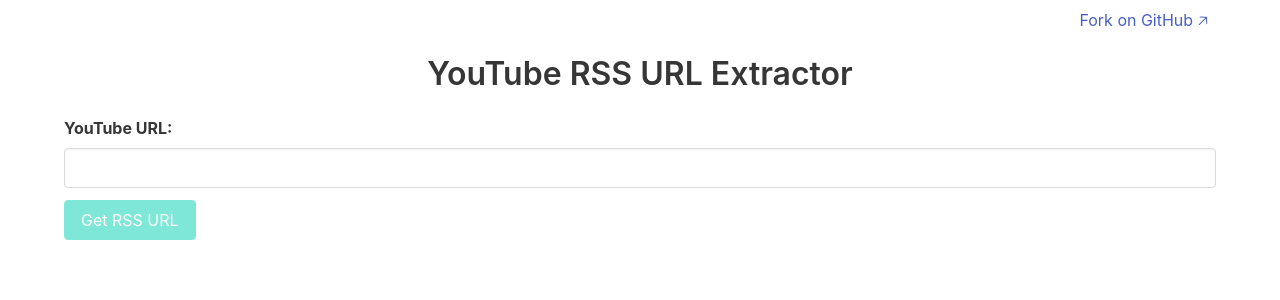
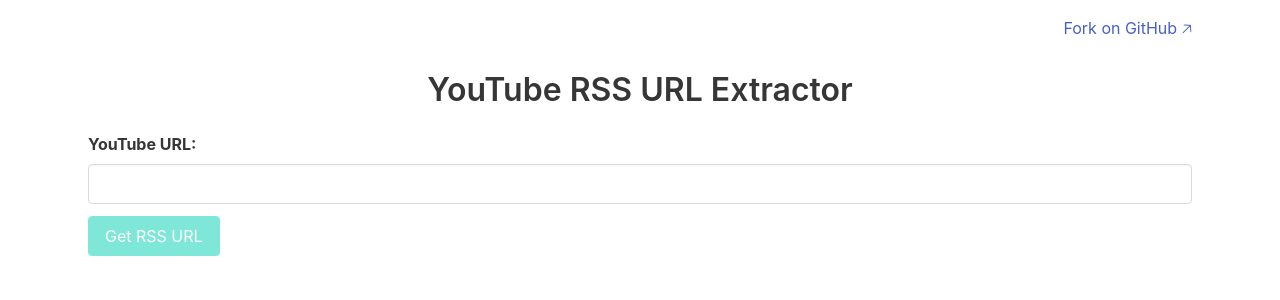
Before and after one commit to kucrut/youtube-rss-url-extractor, a SvelteKit app: page / in a window 1280 px wide. Shown: the top 300 px of the page. Built offline with nearby package versions, Linux system fonts and the light colour scheme.

Commit message:
Improve styling a lil bit

```diff
--- a/src/routes/+page.svelte
+++ b/src/routes/+page.svelte
@@ -161,10 +161,14 @@
 </div>
 
 <style>
+	.container {
+		padding-inline: 1.5rem;
+	}
+
 	header {
 		display: flex;
 		justify-content: end;
-		padding: 0.5rem;
+		padding-block: 1rem;
 		margin-block-end: 1rem;
 	}
 
```
